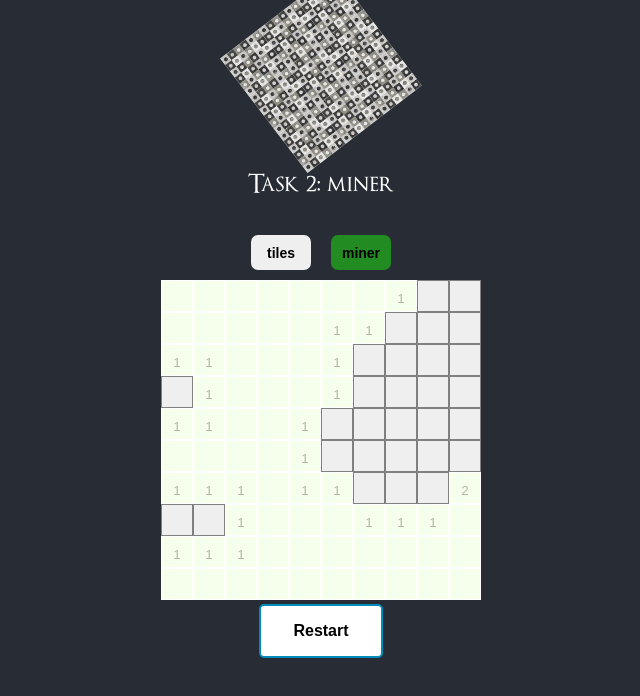
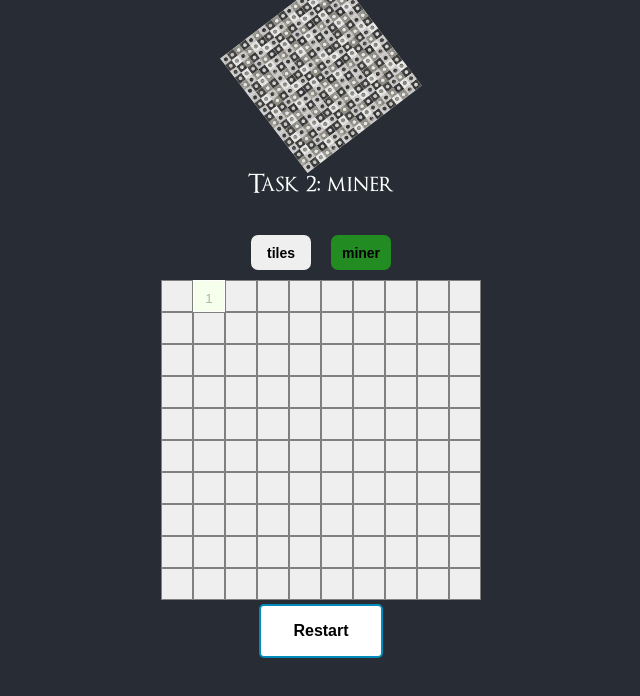
Before and after one commit to andmaz/react-samples, a React (Create React App) app in the folder task1/: page / in a window 1280 px wide. Both pictures are taken after a click on the button 528 px from the left and 296 px from the top of the page. Shown: the top 696 px of the page, without its empty margins (319-959 px from the left). Built offline with nearby package versions, Linux system fonts and the light colour scheme.

Commit message:
add more logic: marks; fix opening field after click on empty

```diff
--- a/task1/src/components/miner/Miner.css
+++ b/task1/src/components/miner/Miner.css
@@ -12,22 +12,48 @@
     border: 1px solid grey;
     outline: none;
     cursor: pointer;
+    position: relative;
 }
 
-.miner-cell:hover:not([disabled]) {
-    background-color: #c7cbc2;
-}
-
-.miner-cell[disabled] {
+.miner-cell.open {
     background-color: #f5ffeb;
     border-color: white;
     cursor: default;
 }
 
-.miner-cell.bomb {
+.miner-cell:hover:not(.open) {
+    background-color: #c7cbc2;
+}
+
+.miner-cell.open.bomb:not(.mark) {
+    background-color: black;
+}
+
+.miner-cell.open.bomb:not(.mark):after {
+    content: "*";
+    font-size: 50px;
+    position: absolute;
+    top: -2px;
+    left: 5px;
     color: red;
+}
+
+.miner-cell.unknownMark:not(.open):after {
+    position: absolute;
+    top: 1px;
+    left: 8px;
+    color: blue;
+    content: "?";
+    font-size: 25px;
+}
+
+.miner-cell.bombMark:not(.open):after {
+    position: absolute;
+    top: 6px;
+    left: 8px;
+    color: blue;
     font-size: 30px;
-    line-height: 23px;
+    content: "*";
 }
 
 .button {
@@ -59,3 +85,28 @@
     background-color: #008cba;
     color: white;
 }
+
+.game-over-block {
+    z-index: 1;
+    position: relative;
+    margin: 0 auto;
+    width: 300px;
+    display: none;
+}
+
+.game-over-block.show {
+    display: block;
+}
+
+.game-over-message {
+    color: red;
+    background-color: grey;
+    font-weight: bold;
+    position: absolute;
+    left: 0;
+    right: 0;
+    top: 135px;
+    height: 50px;
+    font-size: 25px;
+    line-height: 50px;
+}
--- a/task1/src/components/miner/MinerCell.js
+++ b/task1/src/components/miner/MinerCell.js
@@ -1,54 +1,38 @@
-import React, { Component } from "react";
+import React from "react";
 import classNames from "classnames";
-import CellTypes from "./MinerHelper";
+import { CellTypes, MarksTypes } from "./MinerHelper";
 
-export default class Cell extends Component {
-    constructor(props) {
-        super(props);
-        this.state = { clicked: true };
-    }
-
-    handleClick = () => {
-        // this.setState({
-        //     clicked: false,
-        // });
-
-        this.props.handleClick(this.props.data);
+const cellTypesClasses = {
+    [CellTypes.bomb]: "bomb",
+    [CellTypes.hint]: "hint",
+    [CellTypes.empty]: "empty",
 };
 
-    renderTypeSymbol() {
-        const { type, value, open } = this.props;
+const cellMarksClasses = {
+    [MarksTypes.bomb]: "bombMark",
+    [MarksTypes.unknown]: "unknownMark",
+};
 
-        if (!open) {
-            return;
-        }
+export default function Cell(props) {
+    const { open, type, value, markType } = props.data;
+    const handleOpen = props.handleOpen.bind(this, props.data);
+    const handleMark = props.handleMark.bind(this, props.data);
 
-        switch (type) {
-            case CellTypes.bomb:
-                return "*";
-            case CellTypes.hint:
-                return value;
-            case CellTypes.empty:
-                return "";
-            default:
-                return "_";
-        }
-    }
-
-    render() {
-        const { open, type } = this.props;
-        const className = classNames("miner-cell", {
-            bomb: type === CellTypes.bomb,
-        });
+    const classes = classNames(
+        "miner-cell",
+        cellTypesClasses[type],
+        cellMarksClasses[markType],
+        { open }
+    );
 
     return (
         <button
+            className={classes}
             disabled={open}
-                className={className}
-                onClick={this.handleClick}
+            onContextMenu={handleMark}
+            onClick={handleOpen}
         >
-                {this.renderTypeSymbol()}
+            {open ? value : null}
         </button>
     );
 }
-}
--- a/task1/src/components/miner/MinerField.js
+++ b/task1/src/components/miner/MinerField.js
@@ -1,45 +1,61 @@
 import React, { Component, Fragment } from "react";
 import MinerCell from "./MinerCell";
 import "./Miner.css";
-import CellTypes, { fillField, updateField } from "./MinerHelper";
+import {
+    CellTypes,
+    MarksTypes,
+    generateField,
+    updateField,
+    updateFieldMark,
+} from "./MinerHelper";
+import classNames from "classnames";
 
 export default class MinerField extends Component {
     constructor(props) {
         super(props);
-        this.state = { field: fillField() };
+        this.state = { field: generateField(), gameOver: false };
     }
 
-    handleCellClick = cell => {
-        console.log("MinerField : handleCellClick");
-
+    handleCellOpen = cell => {
         this.setState({ field: updateField(this.state.field, cell) });
 
         if (cell.type === CellTypes.bomb) {
-            alert("Came over");
+            this.setState({ gameOver: true });
         }
     };
 
+    handleCellMark = (cell, event) => {
+        event.preventDefault();
+        console.log("handleCellMark");
+
+        this.setState({ field: updateFieldMark(this.state.field, cell) });
+    };
+
     handleRestartClick = () => {
-        this.setState({ field: fillField() });
+        this.setState({ field: generateField(), gameOver: false });
     };
 
     render() {
-        const { field } = this.state;
+        const { field, gameOver } = this.state;
+        const gameOverClassName = classNames(
+            "game-over-block",
+            gameOver ? "show" : null
+        );
 
         return (
             <Fragment>
+                <div className={gameOverClassName}>
+                    <div className="game-over-message">Game Over</div>
+                </div>
                 <div className="miner-field">
                     {field.map((cells, row) => (
                         <div key={row} className="miner-field-row">
                             {cells.map(cell => (
                                 <MinerCell
                                     key={cell.id}
-                                    type={cell.type}
-                                    value={cell.value}
                                     data={cell}
-                                    open={cell.open}
-                                    className="miner-field-cell"
-                                    handleClick={this.handleCellClick}
+                                    handleOpen={this.handleCellOpen}
+                                    handleMark={this.handleCellMark}
                                 />
                             ))}
                         </div>
--- a/task1/src/components/miner/MinerHelper.js
+++ b/task1/src/components/miner/MinerHelper.js
@@ -4,6 +4,24 @@
     empty: 0,
     bomb: 1,
     hint: 2,
+};
+
+const MarksTypes = {
+    empty: 0,
+    bomb: 1,
+    unknown: 2,
+    getNext(markType) {
+        switch (markType) {
+            case MarksTypes.empty:
+                return MarksTypes.bomb;
+            case MarksTypes.bomb:
+                return MarksTypes.unknown;
+            case MarksTypes.unknown:
+                return MarksTypes.empty;
+            default:
+                return MarksTypes.empty;
+        }
+    },
 };
 
 function getRandomInt(min, max) {
@@ -30,13 +48,14 @@
 // * 1 0 1 1 1
 // 1 1 0 0 0 0
 
-function fillField() {
+function generateField() {
     const { FIELD_WIDTH: width, FIELD_HEIGHT: height, BOMBS_COUNT } = constants;
 
-    var field = [...Array(height).keys()].map(row =>
+    const field = [...Array(height).keys()].map(row =>
         [...Array(width).keys()].map(column => ({
             id: row * width + column,
             type: CellTypes.empty,
+            markType: MarksTypes.empty,
             value: null,
             row: row,
             column: column,
@@ -77,17 +96,42 @@
     return field;
 }
 
+function updateFieldMark(field, currentCell) {
+    // deep copy
+    let markedCount = 0;
+    const newField = field.map(row =>
+        row.map(cell => {
+            const isCurrent = currentCell.id === cell.id;
+            const markType = isCurrent
+                ? MarksTypes.getNext(cell.markType)
+                : cell.markType;
+            if (markType === MarksTypes.bomb) {
+                markedCount++;
+            }
+
+            return Object.assign({}, cell, { markType });
+        })
+    );
+
+    if (markedCount === constants.BOMBS_COUNT) {
+        // TODO: won
+        console.log("WON!");
+    }
+    return newField;
+}
+
 function updateField(field, currentCell) {
+    const openBomb = currentCell.type === CellTypes.bomb;
+
     // deep copy
-    var newField = field.map(row =>
-        row.map(cell =>
-            Object.assign({}, cell, {
-                open:
-                    currentCell.id === cell.id ||
-                    cell.open ||
-                    currentCell.type === CellTypes.bomb,
-            })
-        )
+    const newField = field.map(row =>
+        row.map(cell => {
+            const isCurrent = currentCell.id === cell.id;
+            return Object.assign({}, cell, {
+                open: isCurrent || cell.open || openBomb,
+                markType: isCurrent ? MarksTypes.empty : cell.markType,
+            });
+        })
     );
 
     // only <CellTypes.empty> cells may be expanded
@@ -95,7 +139,7 @@
         return newField;
     }
 
-    var processed = Object.create(null);
+    const processed = Object.create(null);
     expandCells(newField, currentCell.row, currentCell.column, processed);
 
     for (var key in processed) {
@@ -126,6 +170,16 @@
         field[r][c].type !== CellTypes.bomb &&
         processed[`${r}_${c}`] !== true;
 
+    if (field[row][column].type === CellTypes.empty) {
+        [column - 1, column + 1].forEach(c => {
+            [row - 1, row + 1].forEach(r => {
+                if (cellValid(r, c)) {
+                    res.push(field[r][c]);
+                }
+            });
+        });
+    }
+
     [column - 1, column + 1].forEach(c => {
         if (cellValid(row, c)) {
             res.push(field[row][c]);
@@ -141,7 +195,7 @@
     return res;
 }
 
-export { fillField, updateField };
+export { generateField, updateField, updateFieldMark, CellTypes, MarksTypes };
 export default CellTypes;
 
 // TODO: add more logic
```
Lines whose indentation alone changed are shown as unchanged.
